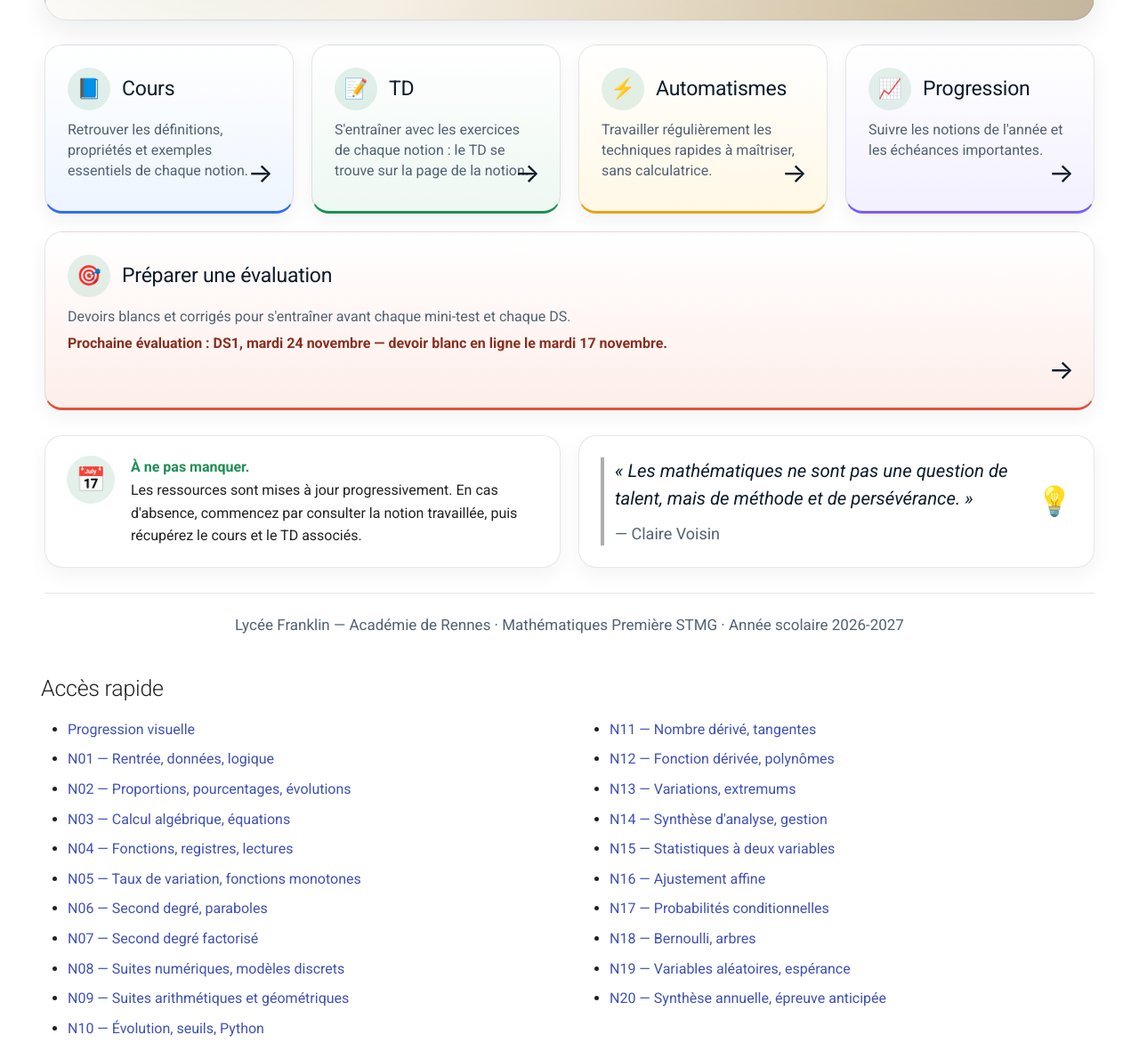
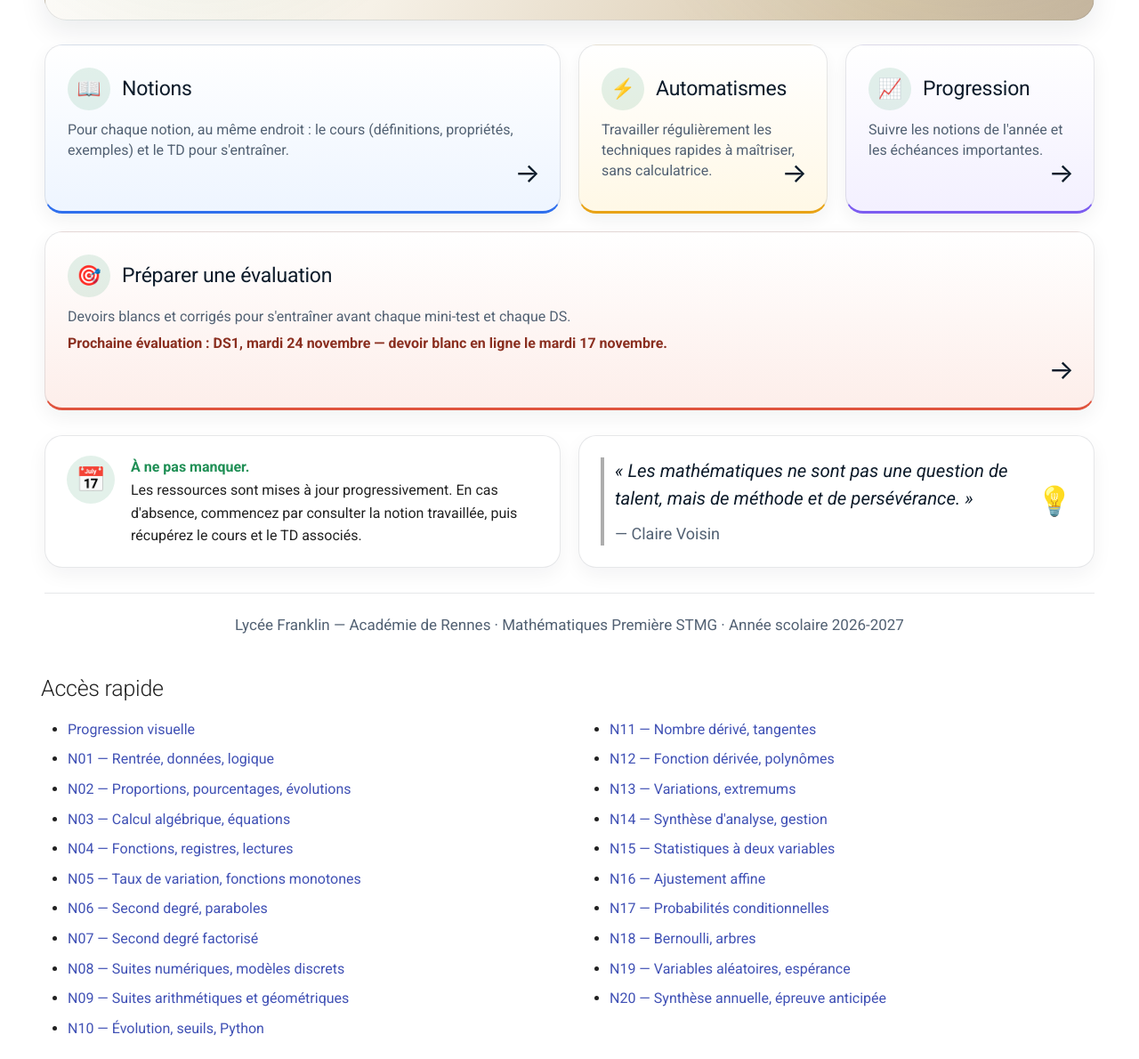
Before and after one commit to vnicolle56610/maths-1stmg, an MkDocs documentation site: the page built from docs/index.md, in a window 1280 px wide and 1400 px high, scrolled down 410 px, cut to the strip 210-1400 px from the top of the window. Shown: the whole strip at 89% size. Built offline with MkDocs 1.6.1 and Material for MkDocs 9.7.7, drawn with Linux system fonts in a browser that asks for light colours.

Commit message:
Accueil : cartes Cours et TD fusionnées en une carte « Notions »
Carte sur deux colonnes (maths-card--double), pleine largeur sur téléphone.

Co-Authored-By: Claude Opus 5.5 <noreply@anthropic.com>

```diff
--- a/docs/index.md
+++ b/docs/index.md
@@ -29,20 +29,12 @@ hide:
 </section>
 
 <section class="maths-cards">
-  <a class="maths-card maths-card--blue" href="#acces-rapide">
+  <a class="maths-card maths-card--blue maths-card--double" href="#acces-rapide">
     <div class="maths-card-head">
-      <span class="maths-card-icon">📘</span>
-      <h3>Cours</h3>
+      <span class="maths-card-icon">📖</span>
+      <h3>Notions</h3>
     </div>
-    <p>Retrouver les définitions, propriétés et exemples essentiels de chaque notion.</p>
-    <span class="maths-card-arrow">→</span>
-  </a>
-  <a class="maths-card maths-card--green" href="#acces-rapide">
-    <div class="maths-card-head">
-      <span class="maths-card-icon">📝</span>
-      <h3>TD</h3>
-    </div>
-    <p>S'entraîner avec les exercices de chaque notion : le TD se trouve sur la page de la notion.</p>
+    <p>Pour chaque notion, au même endroit : le cours (définitions, propriétés, exemples) et le TD pour s'entraîner.</p>
     <span class="maths-card-arrow">→</span>
   </a>
   <a class="maths-card maths-card--yellow" href="automatismes/">
--- a/docs/stylesheets/extra.css
+++ b/docs/stylesheets/extra.css
@@ -655,3 +655,9 @@
   .frise-barre { margin-right: 0; }
   .frise-periode { font-size: 0.5rem; }
 }
+
+/* Carte sur deux colonnes (ex. « Notions » = cours + TD), pleine largeur sur téléphone. */
+.maths-card--double { grid-column: span 2; }
+@media (max-width: 640px) {
+  .maths-card--double { grid-column: auto; }
+}
--- a/mkdocs.yml
+++ b/mkdocs.yml
@@ -82,7 +82,7 @@ markdown_extensions:
   - pymdownx.arithmatex:
       generic: true
 extra_css:
-  - stylesheets/extra.css?v=2026-11-02
+  - stylesheets/extra.css?v=2026-11-13
   - stylesheets/automatismes.css?v=2026-11-11d
 extra_javascript:
   - javascripts/pdf-new-tab.js
```
